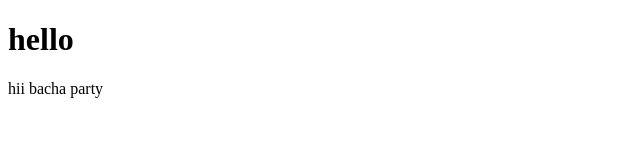
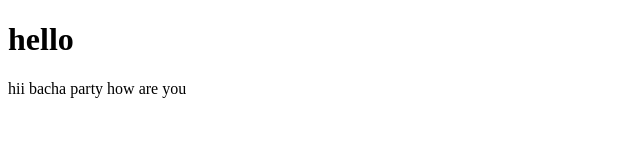
Before and after one commit to visuworld/DiPCsE, a plain HTML site: page index.html in a window 1280 px wide. Shown: the full height of the page, 0-640 px from the left. Drawn offline with Linux system fonts and the light colour scheme.

Commit message:
Update index.html

```diff
--- a/index.html
+++ b/index.html
@@ -9,5 +9,6 @@
 <body>
     <h1>hello</h1>
     hii bacha party
+    how are you
 </body>
 </html>
```
